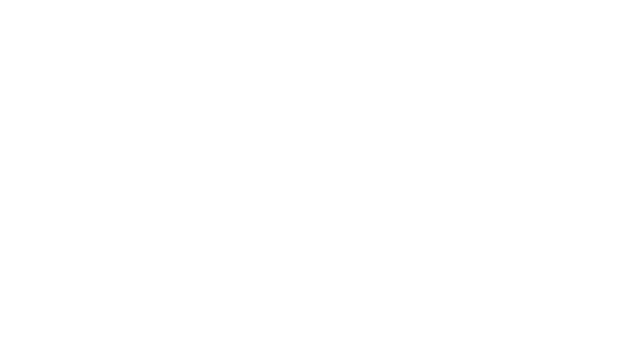
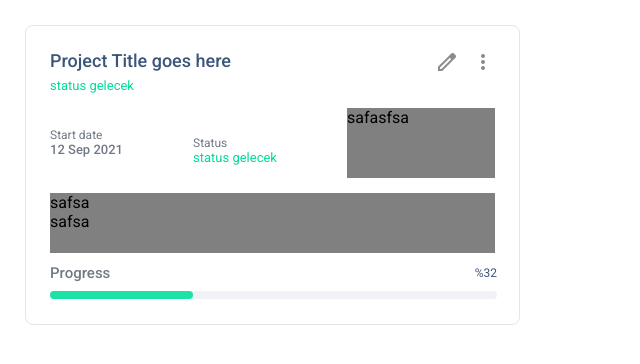
Before and after one commit to ilkerdurmaz/vue-pms-project, a Vue app: page / in a window 1280 px wide. Shown: the top 364 px of the page, without its empty margins (0-640 px from the left). Built offline with nearby package versions, Linux system fonts and the light colour scheme.

Commit message:
Card designed. (not dynamic)

```diff
--- a/index.html
+++ b/index.html
@@ -5,7 +5,14 @@
 		<link rel="icon" type="image/svg+xml" href="/vite.svg" />
 		<meta name="viewport" content="width=device-width, initial-scale=1.0" />
 		<title>Vite + Vue</title>
-		<link href="https://fonts.googleapis.com/css2?family=Roboto:wght@100;300;400;500&display=swap" rel="stylesheet">
+		<link
+			href="https://fonts.googleapis.com/css2?family=Roboto:wght@100;300;400;500&display=swap"
+			rel="stylesheet"
+		/>
+		<link
+			rel="stylesheet"
+			href="https://fonts.googleapis.com/css2?family=Material+Symbols+Outlined:opsz,wght,FILL,GRAD@20..48,100..700,0..1,-50..200"
+		/>
 	</head>
 	<body>
 		<div id="app"></div>
--- a/package.json
+++ b/package.json
@@ -9,6 +9,7 @@
     "preview": "vite preview"
   },
   "dependencies": {
+    "sass": "^1.55.0",
     "vue": "^3.2.37"
   },
   "devDependencies": {
--- a/src/App.vue
+++ b/src/App.vue
@@ -1,13 +1,36 @@
 <script setup>
+import Card from './components/Card/Card.vue';
 
 </script>
 
 <template>
 	<div>
-
+		<Card />
 	</div>
 </template>
 
-<style scoped>
+<style >
+.flex {
+	display: flex;
+}
 
+.flex-column {
+	flex-direction: column;
+}
+
+.flex-row {
+	flex-direction: row;
+}
+
+.justify-between {
+	justify-content: space-between;
+}
+
+.justify-center {
+	justify-content: center;
+}
+
+.items-center {
+	align-items: center;
+}
 </style>
--- /dev/null
+++ b/src/components/Card/Card.vue
@@ -0,0 +1,12 @@
+<script setup>
+import CardItem from './CardItem.vue';
+
+</script>
+<template>
+
+	<CardItem />
+
+</template>
+<style lang="scss">
+
+</style>
--- /dev/null
+++ b/src/components/Card/CardItem.vue
@@ -0,0 +1,121 @@
+<script setup>
+import Progress from '../Progress.vue';
+
+</script>
+<template>
+	<div class="card flex justify-between flex-column">
+		<div class="card--head flex flex-column">
+			<div class="flex flex-row justify-between">
+				<p class="head--title">
+					Project Title goes here
+				</p>
+				<div class="head--icon">
+					<span class="material-symbols-outlined">
+						edit
+					</span>
+					<span class="material-symbols-outlined">
+						more_vert
+					</span>
+				</div>
+			</div>
+			<div style="font-size:13px; color: #00DB99;">
+				status gelecek
+			</div>
+		</div>
+		<div class="card--body flex flex-row justify-between items-center">
+			<div class="body--date flex flex-column">
+				<p class="date--text">Start date</p>
+				<p class="date--format">12 Sep 2021</p>
+			</div>
+			<div class="body--status">
+				<p class="status--text">Status</p>
+				<p style="font-size:13px; color: #00DB99;">status gelecek</p>
+			</div>
+			<div class="body--info" style="width:148px; height:70px; background-color: gray;">
+				safasfsa
+			</div>
+		</div>
+		<div class="members" style="height:60px; background-color:gray;">
+			<p>safsa</p>
+			<p>safsa</p>
+		</div>
+		<div class="card-footer">
+			<Progress></Progress>
+
+		</div>
+
+	</div>
+
+</template>
+<style lang="scss">
+.card {
+	box-sizing: border-box;
+	width: 495px;
+	height: 300px;
+	padding: 24px;
+	background: #FFFFFF;
+	border: 1px solid #E5E5E5;
+	border-radius: 8px;
+	margin: 25px;
+
+	&:hover {
+		box-shadow: 0px 3px 36px 12px #507EA91F;
+
+
+	}
+
+
+	&--head {
+		color: #8B8B8B;
+
+		.head--title {
+			color: #3C557A;
+			font-weight: 500;
+			font-size: 18px;
+			line-height: 21.09px;
+			gap: 16px;
+		}
+
+		.head--icon {
+			:not(:last-child) {
+				margin-right: 12px;
+			}
+		}
+	}
+
+	&--body {
+		height: 73px;
+
+		.body--date {
+			color: #717986;
+			font-size: 13px;
+			line-height: 15.23px;
+			font-weight: 500;
+
+			.date--text {
+				font-size: 12px;
+				line-height: 14.06px;
+				font-weight: 400;
+			}
+
+			.date--format {
+				font-weight: 500;
+				font-size: 13px;
+				line-height: 15.23px;
+			}
+		}
+
+		.body--status {
+			margin-top:15px;
+			.status--text {
+				color: #717986;
+				font-size: 12px;
+				line-height: 14.06px;
+				font-weight: 400;
+			}
+		}
+	}
+
+	&--footer {}
+}
+</style>
--- /dev/null
+++ b/src/components/Progress.vue
@@ -0,0 +1,52 @@
+<script setup>
+
+</script>
+<template>
+	<div class="progress">
+		<div class="progress--head flex justify-between">
+			<p class="progress--title">Progress</p>
+			<p class="progress--value">%32</p>
+		</div>
+		<progress id="file" value="32" max="100"> 32% </progress>
+	</div>
+</template>
+<style lang="scss">
+.progress {
+	width: 447px;
+
+	&--head {
+		color: #717986;
+	}
+
+	&--title {
+		font-size: 15px;
+		line-height: 15.23px;
+		font-weight: 500;
+	}
+
+	&--value{
+		font-size: 12px;
+		line-height: 14.06px;
+		font-weight: 400;
+		color: #3C557A;
+	}
+
+}
+
+
+progress {
+	border-radius: 7px;
+	width: 447px;
+	height: 8px;
+}
+
+progress::-webkit-progress-bar {
+	background-color: #F1F2F7;
+	border-radius: 75px;
+}
+
+progress::-webkit-progress-value {
+	background-color: #1BE3A7;
+	border-radius: 75px;
+}
+</style>
--- a/src/style.css
+++ b/src/style.css
@@ -1,96 +1,5 @@
-:root {
-	font-family: 'Roboto', sans-serif;
-  font-size: 16px;
-  line-height: 24px;
-  font-weight: 400;
-
-  color-scheme: light dark;
-  color: rgba(255, 255, 255, 0.87);
-  background-color: #242424;
-
-  font-synthesis: none;
-  text-rendering: optimizeLegibility;
-  -webkit-font-smoothing: antialiased;
-  -moz-osx-font-smoothing: grayscale;
-  -webkit-text-size-adjust: 100%;
+* {
+	font-family: "Roboto", sans-serif;
+	margin: 0;
+	padding: 0;
 }
-
-a {
-  font-weight: 500;
-  color: #646cff;
-  text-decoration: inherit;
-}
-
-a:hover {
-  color: #535bf2;
-}
-
-a {
-  font-weight: 500;
-  color: #646cff;
-  text-decoration: inherit;
-}
-
-a:hover {
-  color: #535bf2;
-}
-
-body {
-  margin: 0;
-  display: flex;
-  place-items: center;
-  min-width: 320px;
-  min-height: 100vh;
-}
-
-h1 {
-  font-size: 3.2em;
-  line-height: 1.1;
-}
-
-button {
-  border-radius: 8px;
-  border: 1px solid transparent;
-  padding: 0.6em 1.2em;
-  font-size: 1em;
-  font-weight: 500;
-  font-family: inherit;
-  background-color: #1a1a1a;
-  cursor: pointer;
-  transition: border-color 0.25s;
-}
-
-button:hover {
-  border-color: #646cff;
-}
-
-button:focus,
-button:focus-visible {
-  outline: 4px auto -webkit-focus-ring-color;
-}
-
-.card {
-  padding: 2em;
-}
-
-#app {
-  max-width: 1280px;
-  margin: 0 auto;
-  padding: 2rem;
-  text-align: center;
-}
-
-@media (prefers-color-scheme: light) {
-  :root {
-    color: #213547;
-    background-color: #ffffff;
-  }
-
-  a:hover {
-    color: #747bff;
-  }
-
-  button {
-    background-color: #f9f9f9;
-  }
-}
```
Also changed, not shown: 1 other file (tests, documents, lock files or other folders). Lines whose indentation alone changed are shown as unchanged.
